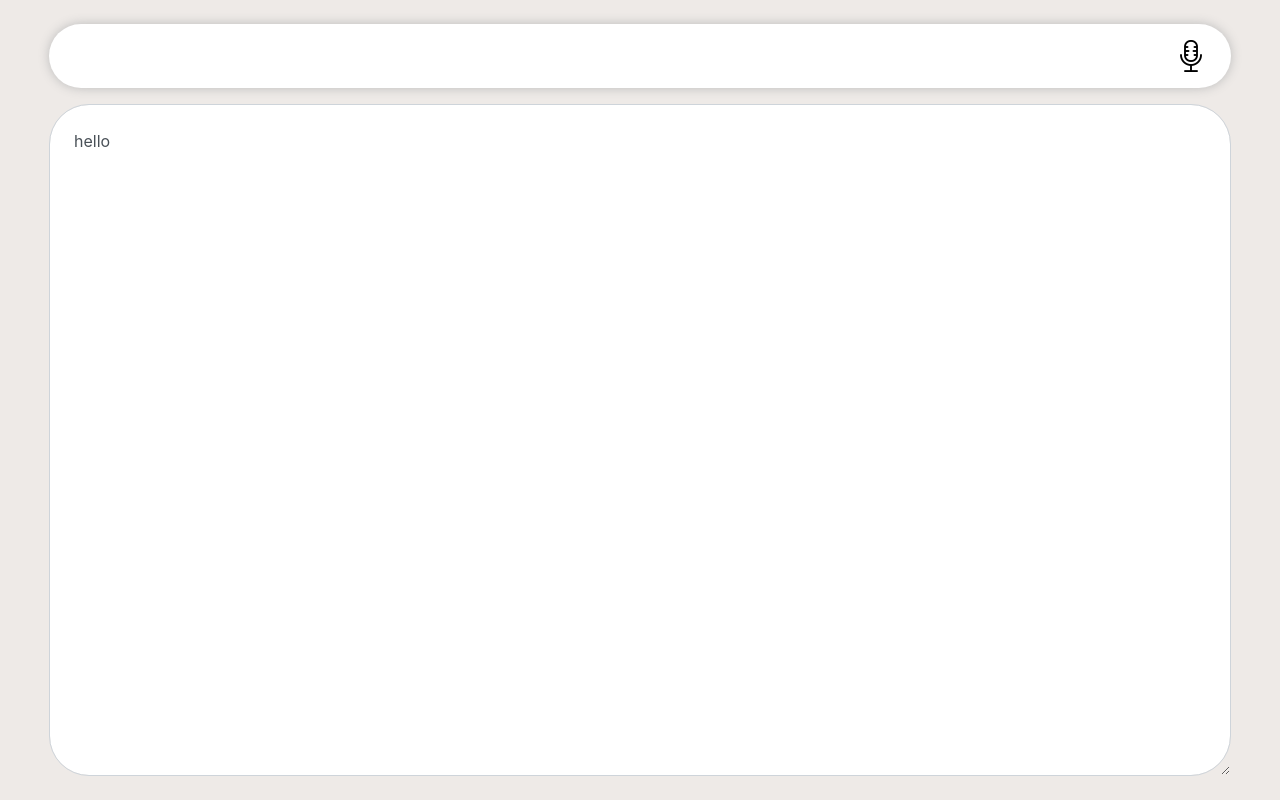
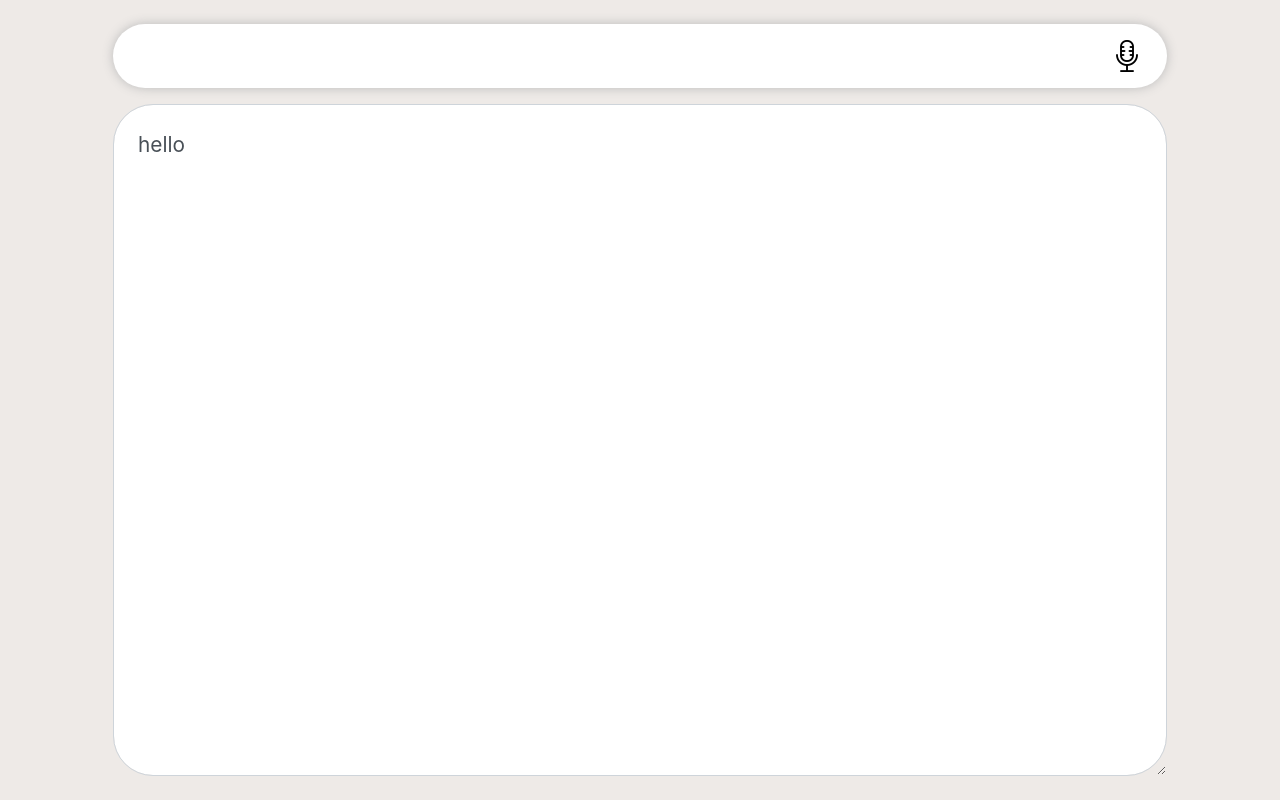
Before and after one commit to abdallahmagdy15/GoogleSpeechApp, an Angular app: page / in a window 1280 px wide. Built offline with nearby package versions, Linux system fonts and the light colour scheme.

Commit message:
ui updates

```diff
--- a/src/app/app.component.css
+++ b/src/app/app.component.css
@@ -1,10 +1,11 @@
-img {
+img.icon {
     height:2rem;
+    cursor: pointer;
 }
 .wrapper {
     width: 100%;
     height: 100vh;
-    padding: 1.5rem 5%;
+    padding: 1.5rem 10%;
     background-color: #eeeae7;
     display: flex;
     flex-direction: column;
@@ -24,4 +25,5 @@ img {
     width: 100%;
     padding: 1.5rem;
     box-sizing: border-box;
+    font-size: 1.3rem;
 }
--- a/src/app/app.component.html
+++ b/src/app/app.component.html
@@ -1,9 +1,9 @@
 <div class="wrapper">
     <div class="row floating-header" style="justify-content: space-between;">
         <span class="lead">{{(isRecording)?'Listening...':''}}</span>
-        <img [src]="isRecording?'../../assets/recording.gif':'../../assets/microphone.png'" (click)="isRecording=!isRecording">
+        <img class="icon" [src]="isRecording?'../../assets/recording.gif':'../../assets/microphone.png'" (click)="isRecording=!isRecording">
     </div>
     <div class="row" style="height: 100%;">
-        <textarea class="form-control circle-textarea" [value]="text" ></textarea>
+        <textarea class="form-control circle-textarea" [(ngModel)]="text" ></textarea>
     </div>
 </div>
--- a/src/app/app.module.ts
+++ b/src/app/app.module.ts
@@ -3,6 +3,7 @@ import { NgModule } from '@angular/core';
 
 import { AppRoutingModule } from './app-routing.module';
 import { AppComponent } from './app.component';
+import { FormsModule } from '@angular/forms';
 
 @NgModule({
   declarations: [
@@ -10,7 +11,8 @@ import { AppComponent } from './app.component';
   ],
   imports: [
     BrowserModule,
-    AppRoutingModule
+    AppRoutingModule,
+    FormsModule
   ],
   providers: [],
   bootstrap: [AppComponent]
```
